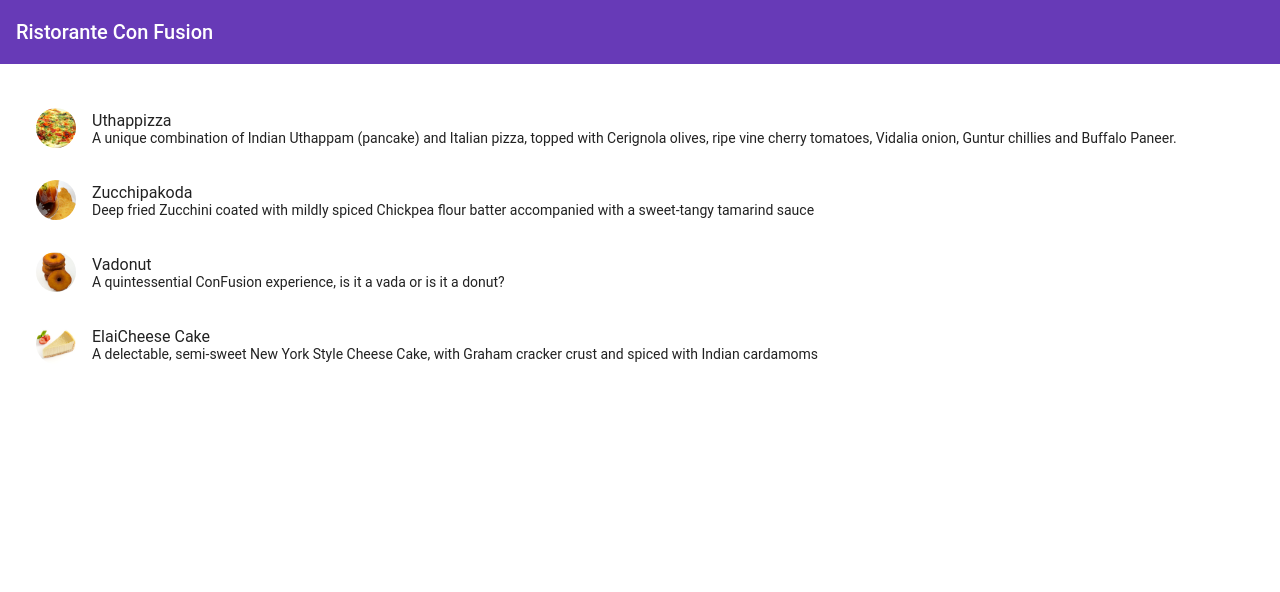
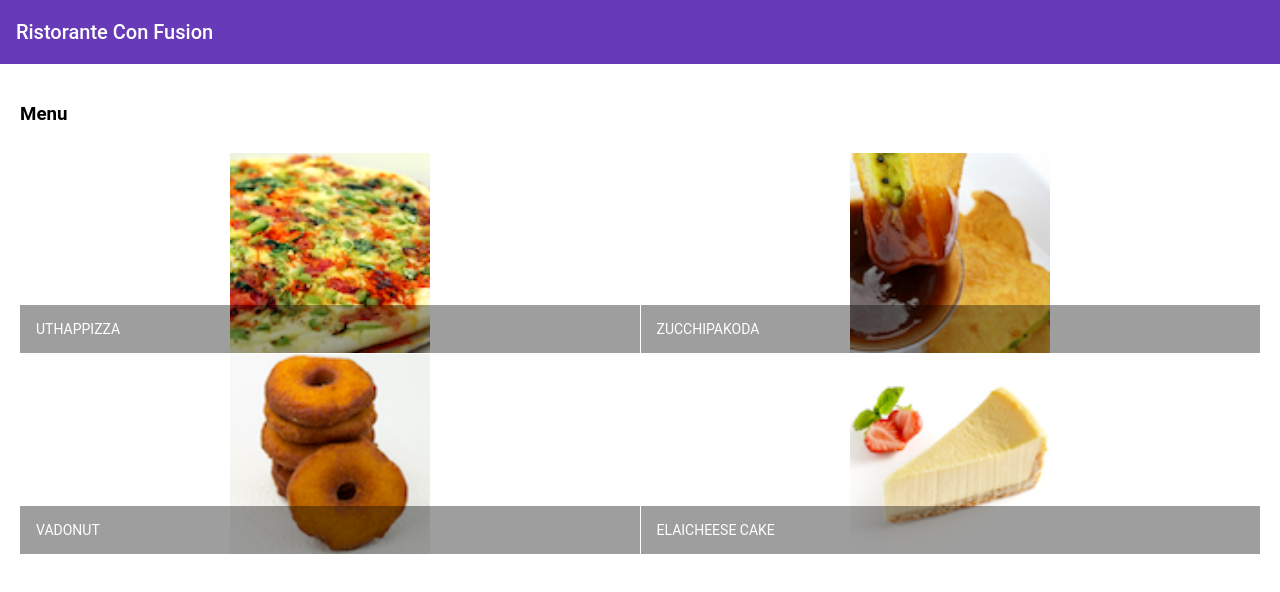
Before and after one commit to UrsulaMontag/ristorante-con-fusion, an Angular app: page / in a window 1280 px wide. Shown: the top 592 px of the page. Built offline with nearby package versions, Linux system fonts and the light colour scheme.

Commit message:
Change mat-list to mat-grid-list

```diff
--- a/src/app/app.module.ts
+++ b/src/app/app.module.ts
@@ -3,6 +3,8 @@
 import { BrowserAnimationsModule } from '@angular/platform-browser/animations';
 import { MatToolbarModule } from '@angular/material/toolbar';
 import { MatListModule } from '@angular/material/list';
+import { MatGridListModule } from '@angular/material/grid-list';
+
 import { FlexLayoutModule } from '@angular/flex-layout';
 
 import { AppComponent } from './app.component';
@@ -18,6 +20,7 @@
     FlexLayoutModule,
     MatToolbarModule,
     MatListModule,
+    MatGridListModule,
   ],
   providers: [],
   bootstrap: [AppComponent],
--- a/src/app/menu/menu.component.html
+++ b/src/app/menu/menu.component.html
@@ -1,11 +1,18 @@
 <div class="container" fxLayout="column" fxLayoutGap="10px">
-  <mat-list fxFlex>
-    <mat-list-item *ngFor="let dish of dishes">
-        <img matListAvatar src={{dish.image}} alt={{dish.name}}>
-        <h1 matLine>{{dish.name}}</h1>
-        <p matLine>
-            <span>{{dish.description}}</span>
-        </p>
-    </mat-list-item>
-  </mat-list>
+  <div fxFlex>
+    <div>
+      <h3>Menu</h3>
+    </div>
+  </div>
+
+  <div>
+    <mat-grid-list cols="2" rowHeight="200px">
+      <mat-grid-tile *ngFor="let dish of dishes">
+        <img height="200px" src="{{ dish.image }}" alt="{{ dish.name }}" />
+        <mat-grid-tile-footer>
+          <h1>{{ dish.name | uppercase }}</h1>
+        </mat-grid-tile-footer>
+      </mat-grid-tile>
+    </mat-grid-list>
+  </div>
 </div>
```
